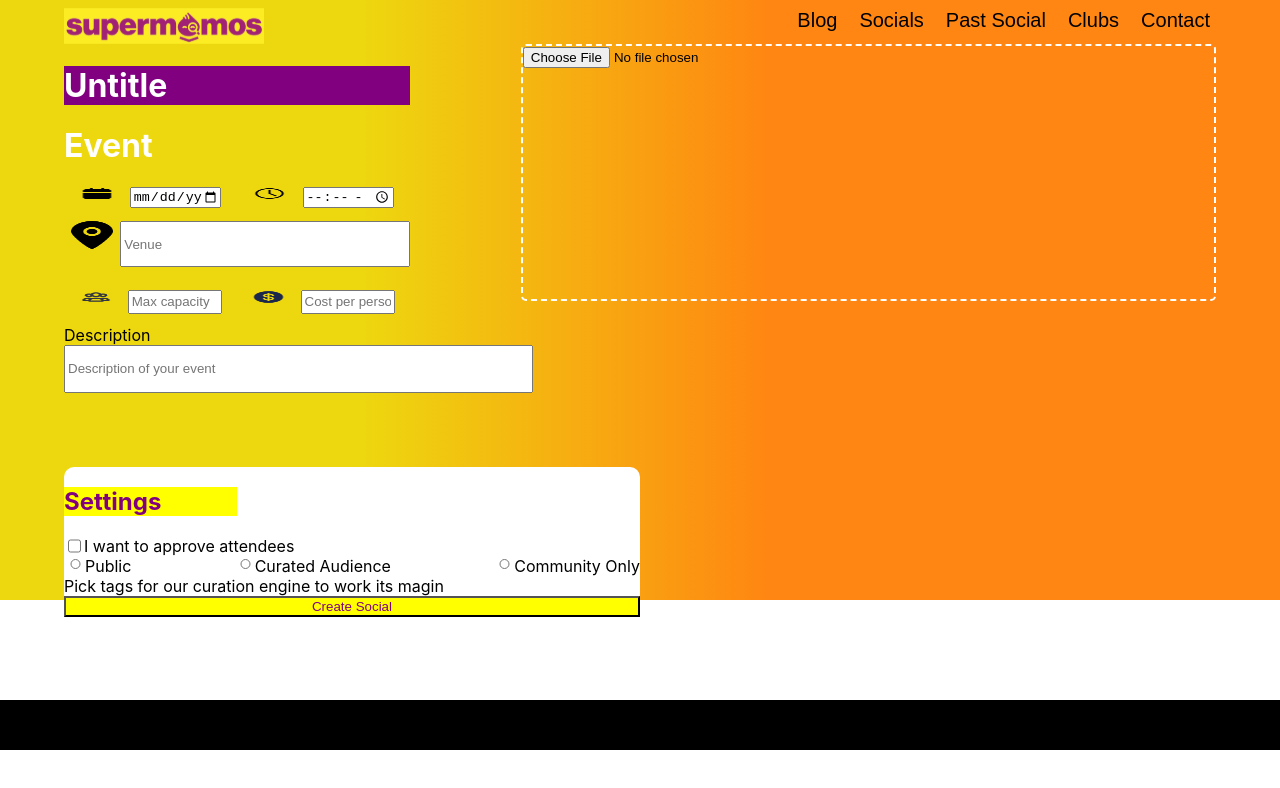
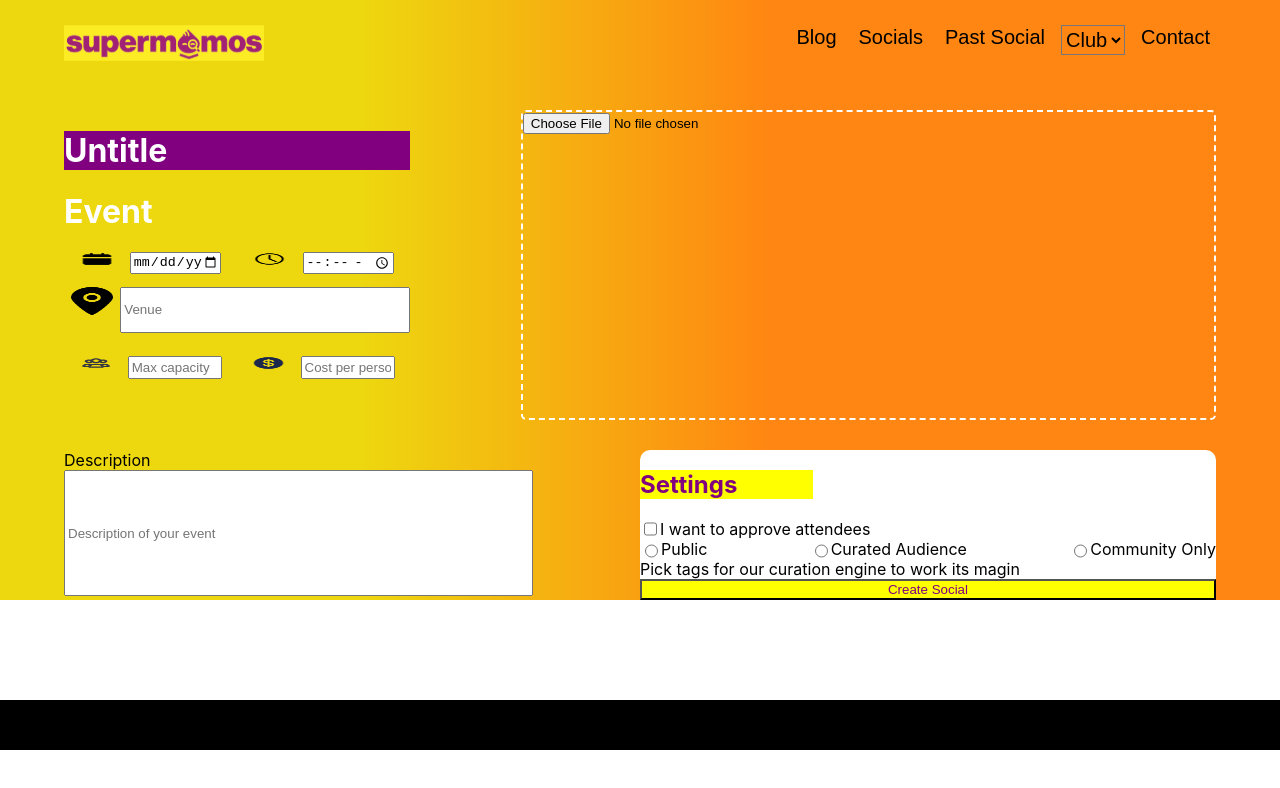
Before and after one commit to vwaizer/mindxCourseLv2, a React (Create React App) app: page / in a window 1280 px wide. Shown: the top 788 px of the page. Built offline with nearby package versions, Linux system fonts and the light colour scheme.

Commit message:
add selecte tag

```diff
--- a/package.json
+++ b/package.json
@@ -6,6 +6,7 @@
     "@testing-library/jest-dom": "^5.17.0",
     "@testing-library/react": "^13.4.0",
     "@testing-library/user-event": "^13.5.0",
+    "antd": "^5.9.4",
     "bootstrap": "^5.3.2",
     "react": "^18.2.0",
     "react-bootstrap": "^2.8.0",
--- a/src/component/Content.jsx
+++ b/src/component/Content.jsx
@@ -4,13 +4,10 @@ import HeaderItemCreate from './HeaderItemCreate';
 import FormRender from './FormRender';
 import logoPic from '../img/header-logo.a4cff821.svg'
 import RadioItem from './RadioItem';
-import { hover } from '@testing-library/user-event/dist/hover';
+
 const Block = styled.div`
     width:100%;
     height:100%;
-
-
-
 `;
 const HeaderContainer = styled.div`
     width:100%;
@@ -96,7 +93,7 @@ const ContentContainer = styled.div`
 `;
 const ContentBlock = styled.div`
     display:flex;
-    flex-direction:column;
+    flex-direction:row;
     width:100%;
     gap:100px;
     justify-content:space-between;
@@ -117,14 +114,14 @@ export const FlexStart = styled.div`
     display:flex;
     flex-direction:row;
     justify-content:flex-start;
-    height:50%;
+    height:100%;
 `;
 const Content = () => {
     const [colorButton,setColorButton]=useState("purple");
-    const colorChangeEnter=(x)=>{
+    const colorChangeEnter=()=>{
             setColorButton("blue");
     }
-    const colorChangeLeave=(x)=>{
+    const colorChangeLeave=()=>{
             setColorButton("purple");
     }
     return (
@@ -143,7 +140,9 @@ const Content = () => {
                             <HeaderItemCreate title="Blog"></HeaderItemCreate>
                             <HeaderItemCreate title="Socials"></HeaderItemCreate>
                             <HeaderItemCreate title="Past Social"></HeaderItemCreate>
-                            <HeaderItemCreate title="Clubs"></HeaderItemCreate>
+                            <select style={{height:"30px",backgroundColor:"transparent",fontSize:"20px"}}>
+                                <option selected hidden >Club</option>
+                            </select>
                             <HeaderItemCreate title="Contact"></HeaderItemCreate>
                         </HeaderItemContainer>
                     </HeaderContainer>
@@ -182,6 +181,7 @@ const Content = () => {
                     <input type='radio'/>
                     <div>Community Only</div>
                     </FlexStart> */}
+
                                 <RadioItem content="Public" />
                                 <RadioItem content="Curated Audience" />
                                 <RadioItem content="Community Only" />
--- a/src/component/RadioItem.jsx
+++ b/src/component/RadioItem.jsx
@@ -2,8 +2,8 @@ import React from 'react'
 import { FlexStart } from './Content'
 const RadioItem = (props) => {
   return (
-    <FlexStart><input type='radio' style={{height:"100%"}}  />
-    <div >{props.content}</div>
+    <FlexStart><input type='radio' style={{height:"90%"}}  />
+    <div style={{textAlign:"center"}} >{props.content}</div>
     </FlexStart>
   )
 }
```
Also changed, not shown: 1 other file (tests, documents, lock files or other folders).
